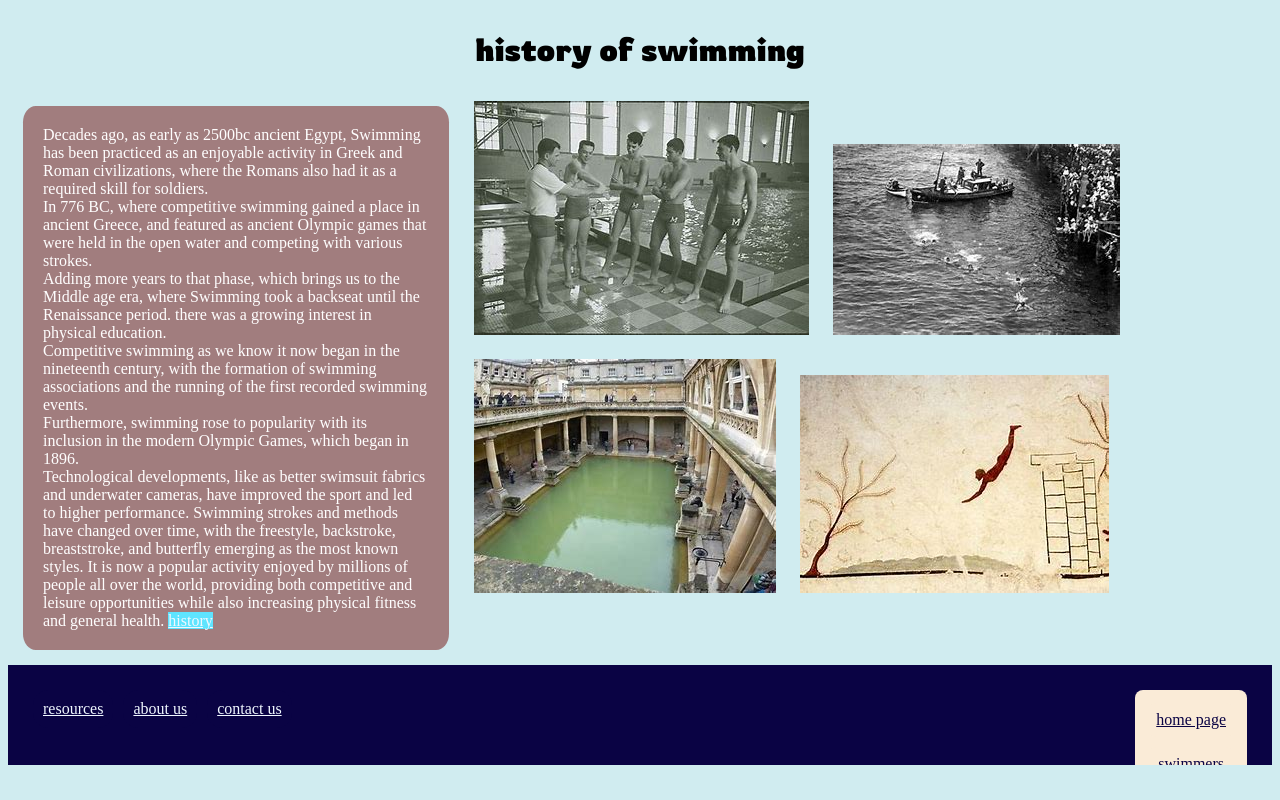
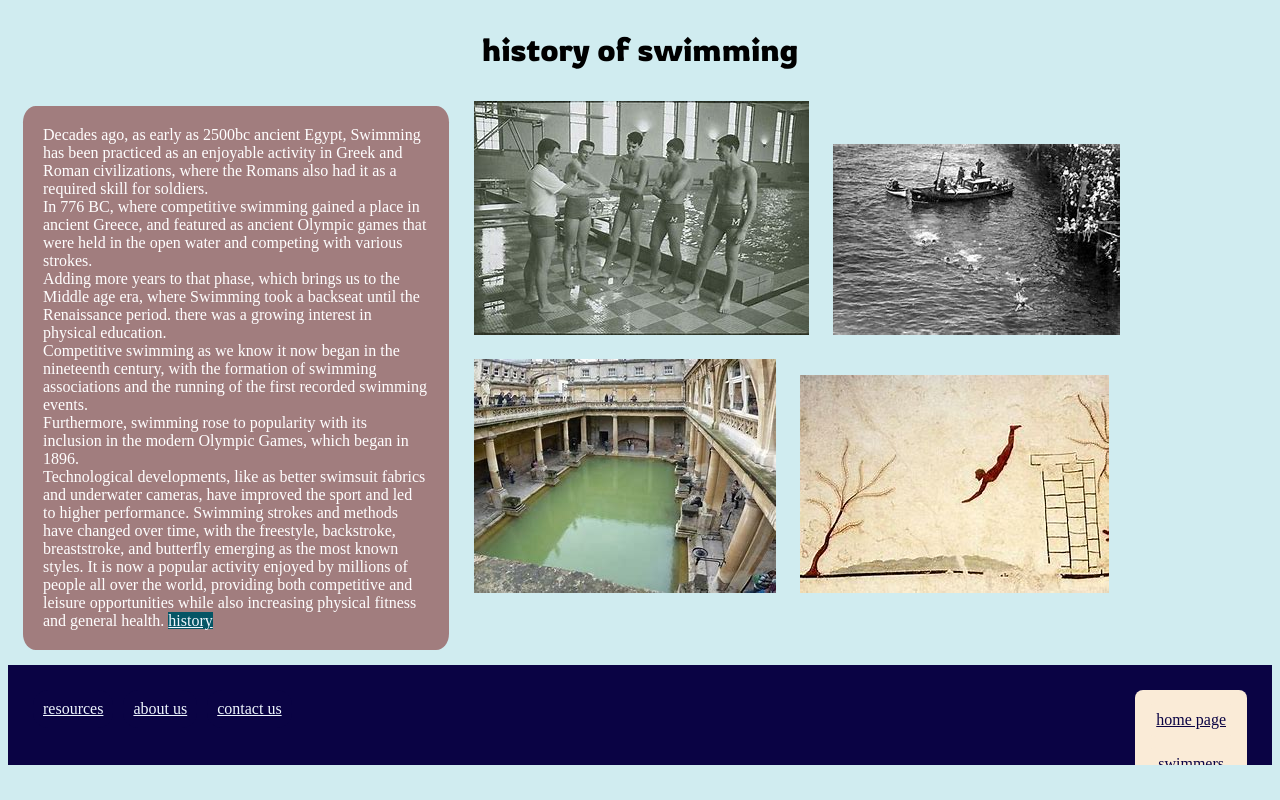
Before and after one commit to aiabdela/ist263, a plain HTML site: page project05/secondpage.html in a window 1280 px wide. Drawn offline with Linux system fonts and the light colour scheme.

Commit message:
aaaaaaaa

```diff
--- a/project05/pstyle.css
+++ b/project05/pstyle.css
@@ -166,7 +166,7 @@ margin:15px;
 float: left;
 width:50%;
 padding:20px;}
-.links{background-color: #5ee4ff;}
+.links{background-color: #055565;}
 .sec{display: flex;
 justify-content: space-between;}
  img{margin:10px}
@@ -200,4 +200,7 @@ float:left;
 
 
 
-.title3, h1 , h2 {font-family: "Rowdies" , sans-serif;}
+.title3, h1 , h2 {font-family: "Rowdies" , sans-serif;
+    font-weight: 400;
+  font-style: normal;
+}
```
